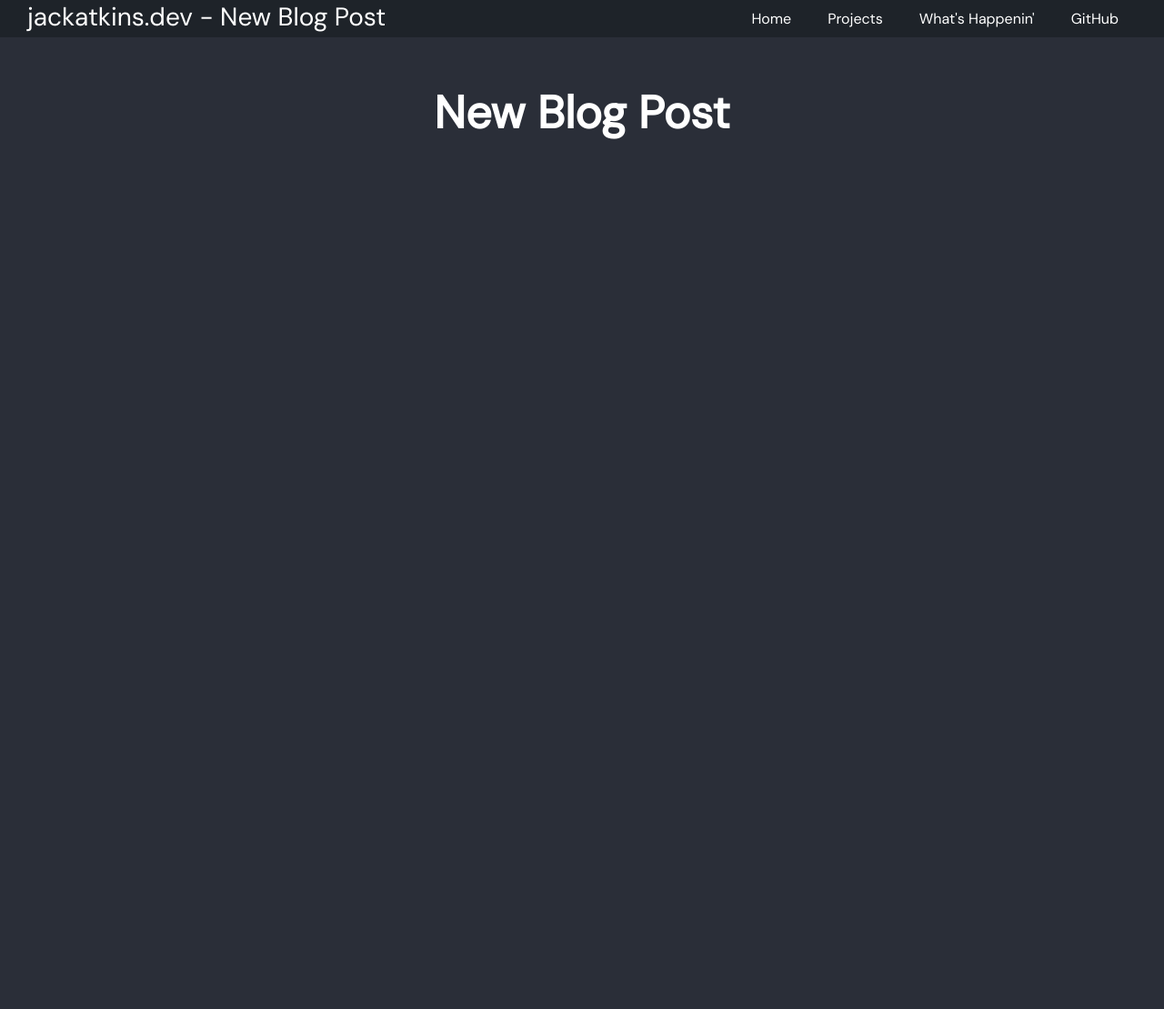
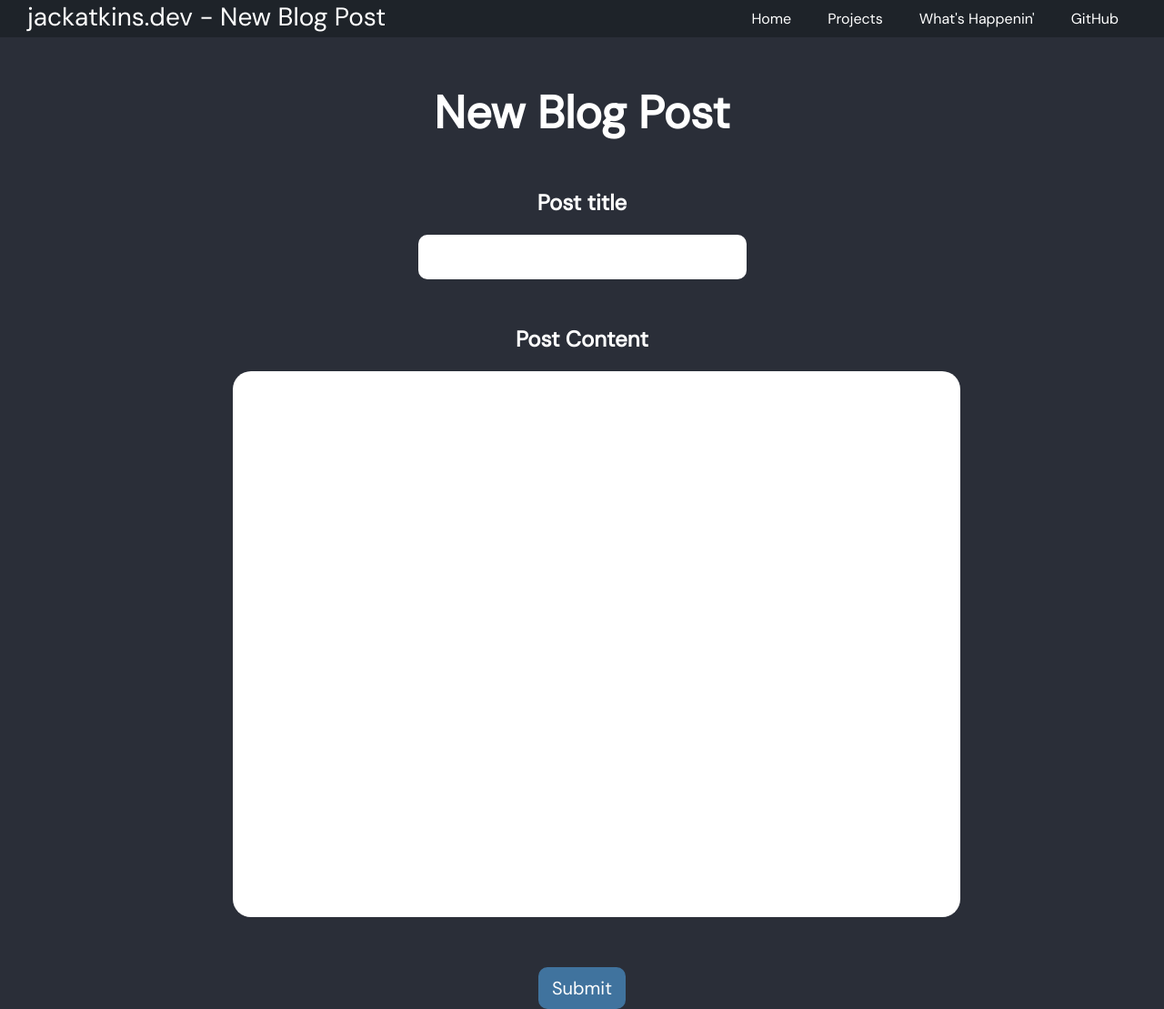
Before and after one commit to J4CKINS/jackatkins.dev_old, a Flask app: page /admin/blog/newpost/ in a window 1280 px wide. Shown: the whole page at 91% size. Before the commit the page ends 153 px from the top, so only its background shows below. Run offline with Flask 2, Linux system fonts and the light colour scheme; a user stored in the database is signed in.

Commit message:
implemented blogging system

```diff
--- a/app.py
+++ b/app.py
@@ -96,12 +96,34 @@ def login():
 @app.route("/admin/blog/newpost/", methods=["GET","POST"])
 def newblogpost():
 
-    # check if admin is logged in
-    try:
-        if session["admin_user"]:
-            return render_template("newblogpost.html")
-    except KeyError:
-        return redirect(url_for("login"))
+    if request.method == "POST":
+
+        # validate user
+        try:
+            if session["admin_user"]:
+
+                # get form data
+                title = request.form["title"]
+                content = request.form["content"]
+
+                # add blog post to database
+                post = BlogPost(created=datetime.now(), title=title, content=content)
+                db.session.add(post)
+                db.session.commit()
+
+                # redirect to the blog page
+                return redirect(url_for("blog"))
+
+        except KeyError:
+            return redirect(url_for("login"))
+
+    else:
+        # check if admin is logged in
+        try:
+            if session["admin_user"]:
+                return render_template("newblogpost.html")
+        except KeyError:
+            return redirect(url_for("login"))
 
 if __name__ == "__main__":
     app.run()
--- a/static/css/global.css
+++ b/static/css/global.css
@@ -47,7 +47,21 @@ input {
 }
 input:focus {
     border-radius: 20px;
-    border: #65b9fd solid 2px;
+    outline: none;
+}
+
+textarea {
+    resize: none;
+    background-color: white;
+    color: black;
+    border: none;
+    border-radius: 20px;
+    font-size: 20px;
+    width:800px;
+    height:600px;
+    padding: 10px 10px;
+}
+textarea:focus {
     outline: none;
 }
 
@@ -73,8 +87,8 @@ input:focus {
 .content-break-small {
     margin-top: 20px;
 }
-.content-break-tiny {
-    margin-top:10px;
+.content-break-large {
+    margin-top:80px;
 }
 
 .submit {
--- a/templates/newblogpost.html
+++ b/templates/newblogpost.html
@@ -5,8 +5,14 @@
 {% block content %}
 <div class="content-break">
     <h1>New Blog Post</h1>
-    <form class="content" method="POST">
+    <form class="content-break" method="post">
+        <h2>Post title</h2>
+        <input type="text" name="title" class="content-break-small" style="font-size: 30px;">
+        <h2 class="content-break">Post Content</h2>
+        <textarea name="content" class="content-break-small"></textarea>
+        <br>
+        <input type="submit" class="submit content-break">
+    </form>
 
-    </form>
 </div>
 {% endblock %}
```
Also changed, not shown: database.db.
